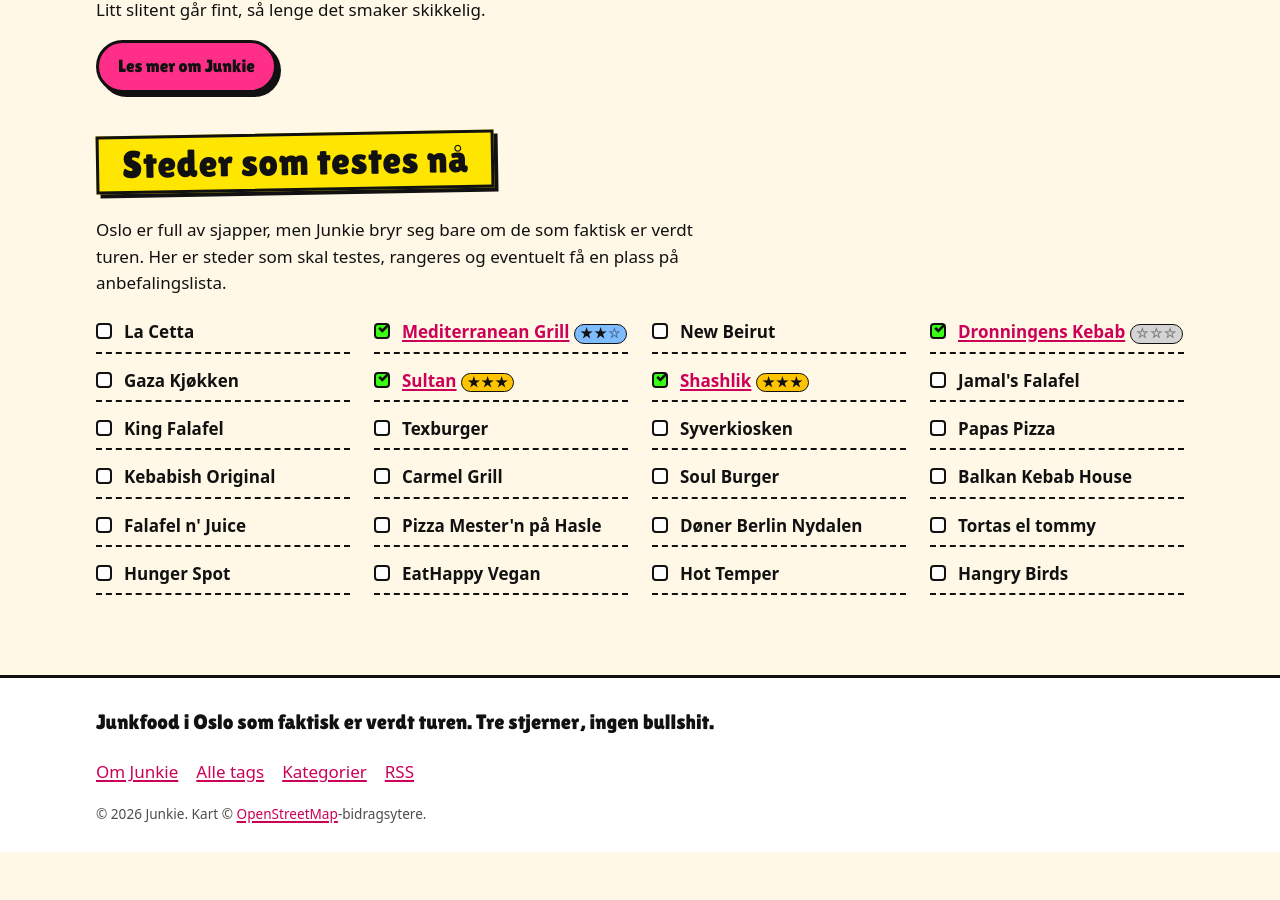
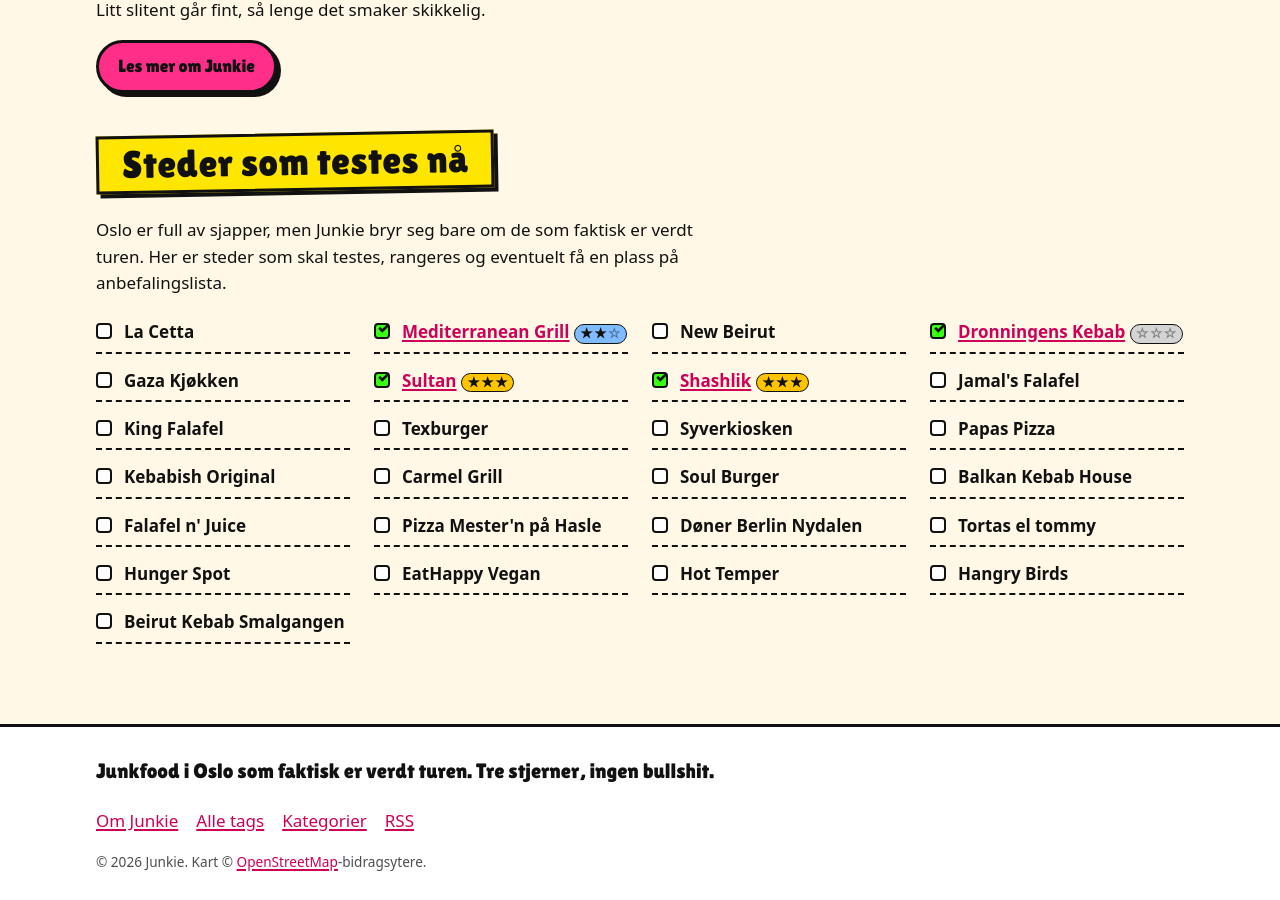
Before and after one commit to kvasbo/junkie, a Jekyll site: the page built from index.html, in a window 1280 px wide and 900 px high, scrolled down 2883 px. Built offline with Jekyll 4.4.1, drawn with Linux system fonts in a browser that asks for light colours; before the commit the page ends 3735 px from its top, so only the background shows below that.

Commit message:
Update testes.yml

```diff
--- a/_data/testes.yml
+++ b/_data/testes.yml
@@ -30,3 +30,4 @@
   - EatHappy Vegan
   - Hot Temper
   - Hangry Birds
+  - Beirut Kebab Smalgangen
```
